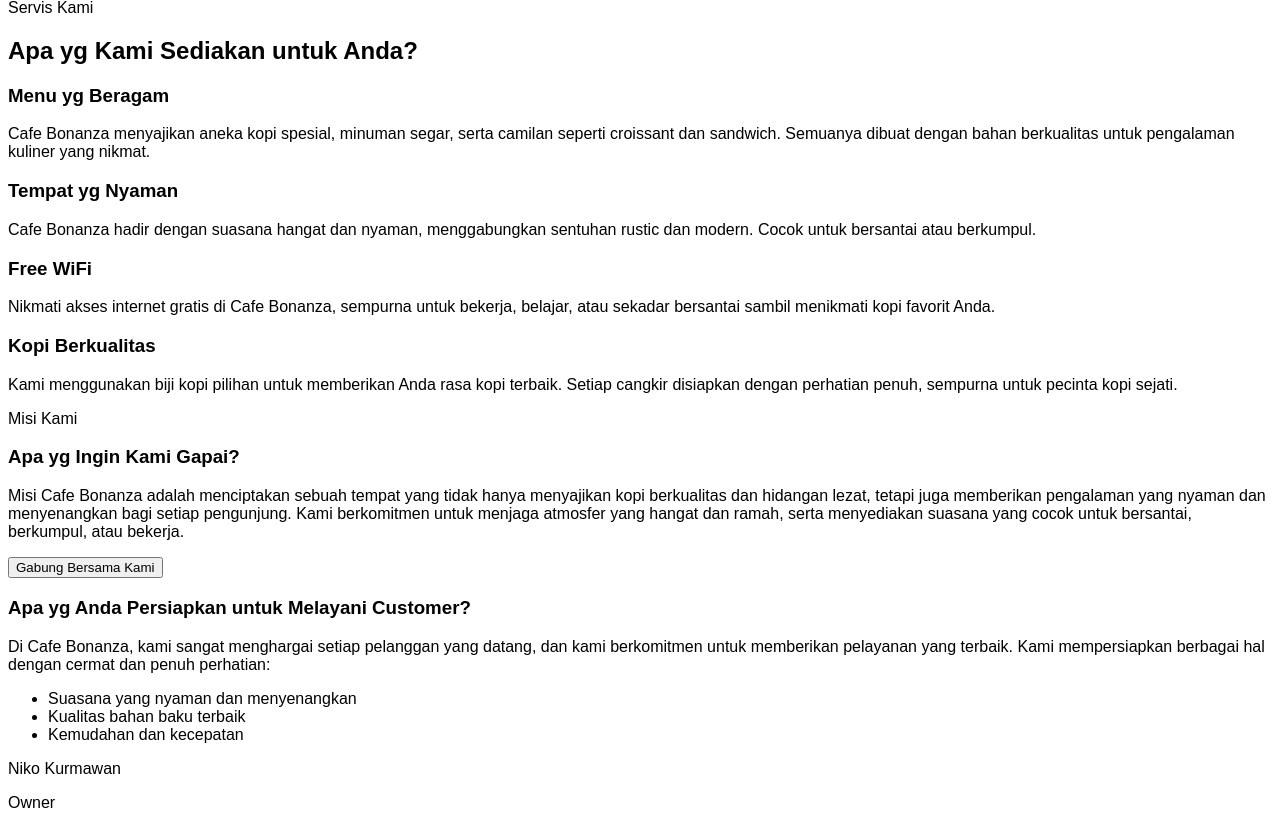
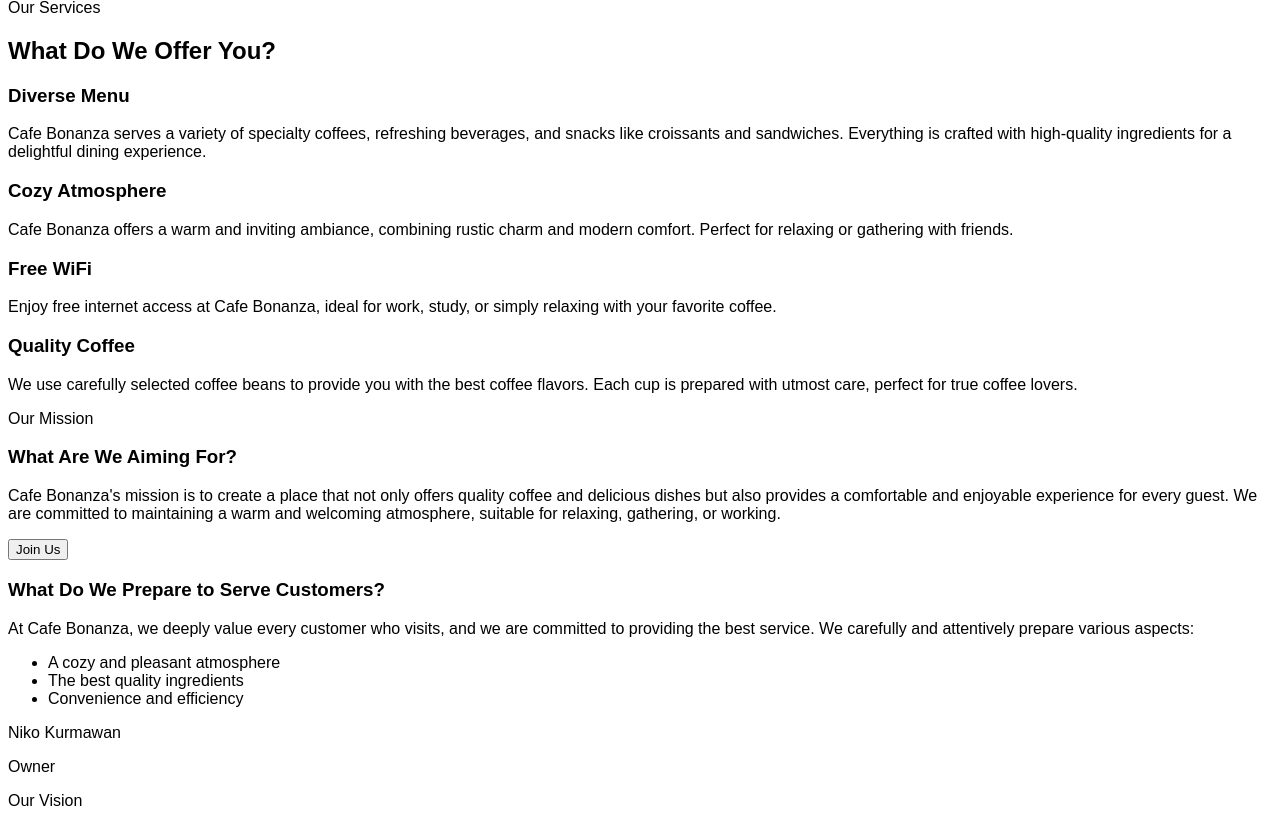
Before and after one commit to Chandra13July/CafeBonanza, a PHP site: page /about.php in a window 1280 px wide. Shown: the part 465-1291 px from the top of the page. Run offline with PHP 8.4, Linux system fonts and the light colour scheme; some libraries are stand-ins or nearby versions.

Commit message:
Update View About

```diff
--- a/app/views/home/about.php
+++ b/app/views/home/about.php
@@ -3,7 +3,6 @@
         font-family: 'Alexandria', sans-serif;
     }
 
-    /* Custom styles for mobile */
     @media (max-width: 640px) {
         .about-section h1 {
             font-size: 2rem;
@@ -25,26 +24,23 @@
         }
     }
 
-    /* Styles for larger screens */
     .about-section img {
         max-width: 80%;
         height: auto;
         margin-left: auto;
     }
 </style>
-</head>
 
 <body class="bg-gray-100 text-gray-800">
-    <!-- Section 1 -->
     <section class="bg-white py-16 about-section">
         <div class="container mx-auto flex flex-col md:flex-row items-center px-4 md:px-16">
             <div class="md:w-1/2">
                 <div class="mb-4">
                     <span class="bg-gray-200 text-gray-600 py-1 px-3 rounded-full text-base md:text-lg">Cafe Bonanza</span>
                 </div>
-                <h1 class="text-5xl md:text-6xl font-bold mb-4">Tentang Cafe Bonanza</h1>
+                <h1 class="text-5xl md:text-6xl font-bold mb-4">About Cafe Bonanza</h1>
                 <p class="text-base md:text-lg mb-6">
-                    Cafe Bonanza awalnya adalah garasi truk peninggalan kakek yang diubah oleh keluarga menjadi kafe yang hangat dan nyaman. Kini, Bonanza menggabungkan nuansa rustic dengan sentuhan modern, menyajikan kopi artisan dan hidangan lezat dalam suasana penuh sejarah keluarga.
+                    Cafe Bonanza started as an old truck garage inherited from our grandfather, which our family transformed into a cozy and warm café. Today, Bonanza blends rustic charm with modern touches, offering artisan coffee and delicious dishes in a setting rich with family history.
                 </p>
                 <a href="#service-section" class="bg-black text-white py-2 px-6 inline-block" id="view-more">View More</a>
             </div>
@@ -53,70 +49,66 @@
             </div>
         </div>
     </section>
-
-    <!-- Section 2 -->
     <section id="service-section" class="bg-gray-100 py-16 service-section">
         <div class="container mx-auto text-center px-4 md:px-16">
             <div class="mb-8">
-                <span class="bg-white text-gray-600 py-1 px-3 text-sm">Servis Kami</span>
+                <span class="bg-white text-gray-600 py-1 px-3 text-sm">Our Services</span>
             </div>
-            <h2 class="text-3xl font-bold mb-12">Apa yg Kami Sediakan untuk Anda?</h2>
+            <h2 class="text-3xl font-bold mb-12">What Do We Offer You?</h2>
             <div class="grid grid-cols-2 sm:grid-cols-2 md:grid-cols-4 gap-8">
                 <div class="bg-white p-8 shadow-lg">
                     <i class="fas fa-utensils text-4xl text-gray-600 mb-4"></i>
-                    <h3 class="text-xl font-bold mb-2">Menu yg Beragam</h3>
+                    <h3 class="text-xl font-bold mb-2">Diverse Menu</h3>
                     <p>
-                        Cafe Bonanza menyajikan aneka kopi spesial, minuman segar, serta camilan seperti croissant dan sandwich. Semuanya dibuat dengan bahan berkualitas untuk pengalaman kuliner yang nikmat.
+                        Cafe Bonanza serves a variety of specialty coffees, refreshing beverages, and snacks like croissants and sandwiches. Everything is crafted with high-quality ingredients for a delightful dining experience.
                     </p>
                 </div>
                 <div class="bg-white p-8 shadow-lg">
                     <i class="fas fa-chair text-4xl text-gray-600 mb-4"></i>
-                    <h3 class="text-xl font-bold mb-2">Tempat yg Nyaman</h3>
+                    <h3 class="text-xl font-bold mb-2">Cozy Atmosphere</h3>
                     <p>
-                        Cafe Bonanza hadir dengan suasana hangat dan nyaman, menggabungkan sentuhan rustic dan modern. Cocok untuk bersantai atau berkumpul.
+                        Cafe Bonanza offers a warm and inviting ambiance, combining rustic charm and modern comfort. Perfect for relaxing or gathering with friends.
                     </p>
                 </div>
                 <div class="bg-white p-8 shadow-lg">
                     <i class="fas fa-wifi text-4xl text-gray-600 mb-4"></i>
                     <h3 class="text-xl font-bold mb-2">Free WiFi</h3>
                     <p>
-                        Nikmati akses internet gratis di Cafe Bonanza, sempurna untuk bekerja, belajar, atau sekadar bersantai sambil menikmati kopi favorit Anda.
+                        Enjoy free internet access at Cafe Bonanza, ideal for work, study, or simply relaxing with your favorite coffee.
                     </p>
                 </div>
                 <div class="bg-white p-8 shadow-lg">
                     <i class="fas fa-coffee text-4xl text-gray-600 mb-4"></i>
-                    <h3 class="text-xl font-bold mb-2">Kopi Berkualitas</h3>
+                    <h3 class="text-xl font-bold mb-2">Quality Coffee</h3>
                     <p>
-                        Kami menggunakan biji kopi pilihan untuk memberikan Anda rasa kopi terbaik. Setiap cangkir disiapkan dengan perhatian penuh, sempurna untuk pecinta kopi sejati.
+                        We use carefully selected coffee beans to provide you with the best coffee flavors. Each cup is prepared with utmost care, perfect for true coffee lovers.
                     </p>
                 </div>
             </div>
         </div>
     </section>
-
-    <!-- Section 3 -->
     <section class="bg-white py-16">
         <div class="container mx-auto px-4 md:px-16">
             <div class="text-left mb-8">
-                <span class="bg-gray-200 text-gray-600 py-1 px-3 rounded-none text-sm md:text-lg">Misi Kami</span>
+                <span class="bg-gray-200 text-gray-600 py-1 px-3 rounded-none text-sm md:text-lg">Our Mission</span>
             </div>
             <div class="flex flex-col md:flex-row justify-start space-y-8 md:space-y-0 md:space-x-8">
                 <div class="md:w-1/2 px-4">
-                    <h3 class="text-3xl font-bold mb-4">Apa yg Ingin Kami Gapai?</h3>
+                    <h3 class="text-3xl font-bold mb-4">What Are We Aiming For?</h3>
                     <p class="text-sm mb-6">
-                        Misi Cafe Bonanza adalah menciptakan sebuah tempat yang tidak hanya menyajikan kopi berkualitas dan hidangan lezat, tetapi juga memberikan pengalaman yang nyaman dan menyenangkan bagi setiap pengunjung. Kami berkomitmen untuk menjaga atmosfer yang hangat dan ramah, serta menyediakan suasana yang cocok untuk bersantai, berkumpul, atau bekerja.
+                        Cafe Bonanza's mission is to create a place that not only offers quality coffee and delicious dishes but also provides a comfortable and enjoyable experience for every guest. We are committed to maintaining a warm and welcoming atmosphere, suitable for relaxing, gathering, or working.
                     </p>
-                    <button class="bg-black text-white py-2 px-6 mt-4">Gabung Bersama Kami</button>
+                    <button class="bg-black text-white py-2 px-6 mt-4">Join Us</button>
                 </div>
                 <div class="md:w-1/2 px-4">
-                    <h3 class="text-xl font-bold mb-4">Apa yg Anda Persiapkan untuk Melayani Customer?</h3>
+                    <h3 class="text-xl font-bold mb-4">What Do We Prepare to Serve Customers?</h3>
                     <p class="mb-4">
-                        Di Cafe Bonanza, kami sangat menghargai setiap pelanggan yang datang, dan kami berkomitmen untuk memberikan pelayanan yang terbaik. Kami mempersiapkan berbagai hal dengan cermat dan penuh perhatian:
+                        At Cafe Bonanza, we deeply value every customer who visits, and we are committed to providing the best service. We carefully and attentively prepare various aspects:
                     </p>
                     <ul class="list-disc list-inside mb-4">
-                        <li>Suasana yang nyaman dan menyenangkan</li>
-                        <li>Kualitas bahan baku terbaik</li>
-                        <li>Kemudahan dan kecepatan</li>
+                        <li>A cozy and pleasant atmosphere</li>
+                        <li>The best quality ingredients</li>
+                        <li>Convenience and efficiency</li>
                     </ul>
                     <p class="font-bold">Niko Kurmawan</p>
                     <p>Owner</p>
@@ -124,12 +116,10 @@
             </div>
         </div>
     </section>
-
-    <!-- Section 4 -->
     <section class="bg-gray-100 py-16">
         <div class="container mx-auto">
             <div class="text-center mb-8">
-                <span class="bg-gray-300 text-gray-600 py-1 px-3 rounded-full text-sm">Visi Kami</span>
+                <span class="bg-gray-300 text-gray-600 py-1 px-3 rounded-full text-sm">Our Vision</span>
             </div>
             <h2 class="text-3xl font-bold text-center mb-12"></h2>
             <div class="flex flex-col md:flex-row justify-center space-y-8 md:space-y-0 md:space-x-8">
@@ -137,18 +127,19 @@
                     <img alt="Cafe Bonanza staff serving customers" class="rounded-lg shadow-lg" height="400" src="https://storage.googleapis.com/a1aa/image/xJ7RmleqftvhskwH1ZigfZqwp5SGCHR1fyoa2OC830oYFe5dC.jpg" width="600" />
                 </div>
                 <div class="md:w-1/2 px-8">
-                    <h3 class="text-4xl font-bold mb-4">Apa Tujuan Kami?</h3>
+                    <h3 class="text-4xl font-bold mb-4">What Is Our Goal?</h3>
                     <p>
-                        Menjadi kafe yang dikenal dan dihargai karena kualitas kopi terbaik, hidangan yang menakjubkan, dan atmosfer yang nyaman. Di mana setiap kunjungan menjadi momen berharga yang menyenangkan. Kami berusaha untuk memberikan komitmen untuk terus berinovasi, menjaga hubungan pelanggan yang baik, serta memberikan pelayanan yang ramah dan profesional. Cafe Bonanza menjadi tempat favorit yang selalu dinantikan oleh para pengunjung, baik untuk bersantai maupun berkumpul.
+                        To become a café known and valued for its premium coffee, delightful dishes, and cozy ambiance, where every visit becomes a memorable and enjoyable moment. We strive to innovate, maintain good customer relationships, and deliver friendly and professional service. Cafe Bonanza aims to be a favorite destination for relaxation and gathering.
                     </p>
-                    <button class="bg-black text-white py-2 px-6 mt-4">Gabung Bersama Kami</button>
+                    <button class="bg-black text-white py-2 px-6 mt-4">
+                        <a href="<?= BASEURL; ?>/auth/login" class="text-white">Join Us</a>
+                    </button>
                 </div>
             </div>
         </div>
     </section>
 
     <script>
-        // Smooth scrolling for the "View More" button
         document.querySelector('#view-more').addEventListener('click', function(e) {
             e.preventDefault();
             document.querySelector(this.getAttribute('href')).scrollIntoView({
```
